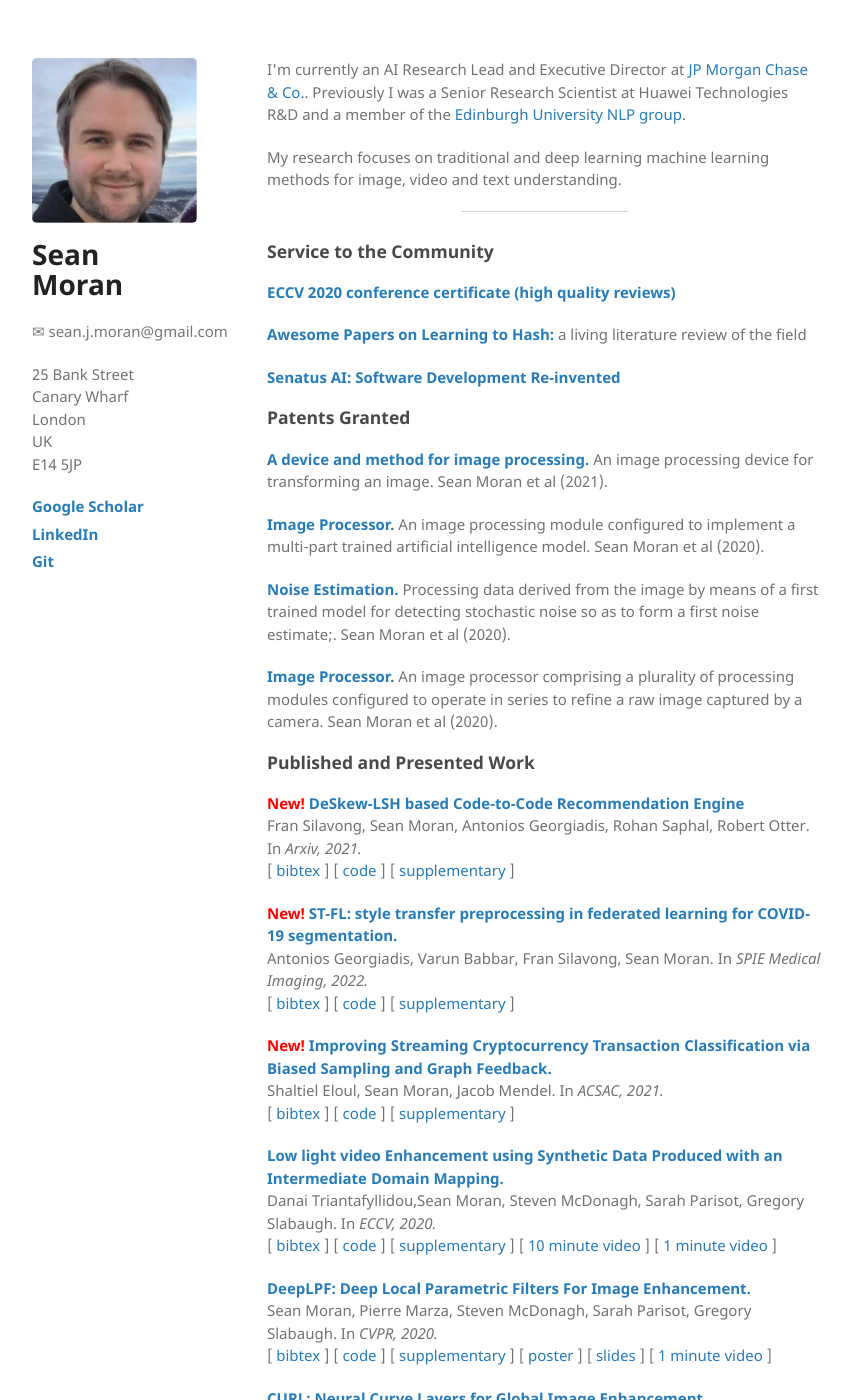
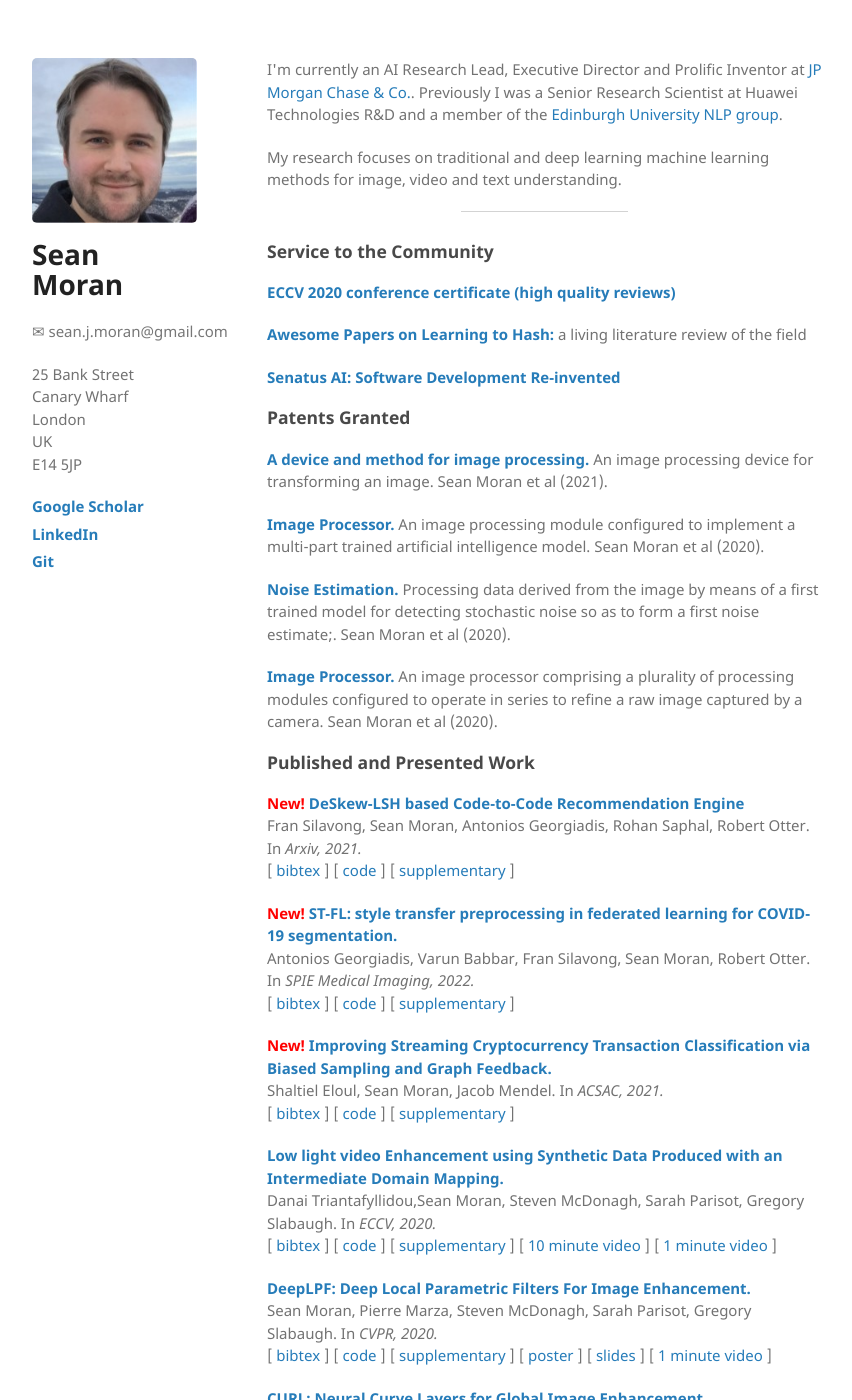
Before and after one commit to sjmoran/sjmoran.github.io, a Jekyll site: the page built from index.html, in a window 1280 px wide and 1400 px high. Shown: the whole window, without its empty margins (26-878 px from the left). Built offline with Jekyll 4.4.1, drawn with Linux system fonts in a browser that asks for light colours.

Commit message:
Update index.html

```diff
--- a/index.html
+++ b/index.html
@@ -2,7 +2,7 @@
 layout: default
 ---
 
-<p>I'm currently an AI Research Lead and Executive Director at <a target="_blank" href="https://www.jpmorganchase.com/">JP Morgan Chase & Co.</a>. Previously I was a Senior Research Scientist at Huawei Technologies R&D and a member of the <a target="_blank" href="https://edinburghnlp.inf.ed.ac.uk/">Edinburgh University NLP group</a>.</p>
+<p>I'm currently an AI Research Lead, Executive Director and Prolific Inventor at <a target="_blank" href="https://www.jpmorganchase.com/">JP Morgan Chase & Co.</a>. Previously I was a Senior Research Scientist at Huawei Technologies R&D and a member of the <a target="_blank" href="https://edinburghnlp.inf.ed.ac.uk/">Edinburgh University NLP group</a>.</p>
 
 <p>My research focuses on traditional and deep learning machine learning methods for image, video and text understanding.</p>
 
@@ -36,7 +36,7 @@ Fran Silavong, Sean Moran, Antonios Georgiadis, Rohan Saphal, Robert Otter. In <
 [ <a target="_blank" href="">bibtex</a> ] [ <a href="">code</a> ] [ <a href="">supplementary</a> ]</p>
 
 <p><strong><span style='color:red'>New! </span><a target="_blank" href="https://spie.org/medical-imaging/presentation/ST-FL--style-transfer-preprocessing-in-federated-learning-for/12037-3">ST-FL: style transfer preprocessing in federated learning for COVID-19 segmentation.</a></strong><br />
-Antonios Georgiadis, Varun Babbar, Fran Silavong, Sean Moran. In <em>SPIE Medical Imaging, 2022.</em><br />
+Antonios Georgiadis, Varun Babbar, Fran Silavong, Sean Moran, Robert Otter. In <em>SPIE Medical Imaging, 2022.</em><br />
 [ <a target="_blank" href="">bibtex</a> ] [ <a href="">code</a> ] [ <a href="">supplementary</a> ]</p>
 
 <p><strong><span style='color:red'>New! </span><a target="_blank" href="https://dl.acm.org/doi/10.1145/3485832.3485913">Improving Streaming Cryptocurrency Transaction Classification via Biased Sampling and Graph Feedback.</a></strong><br />
```
